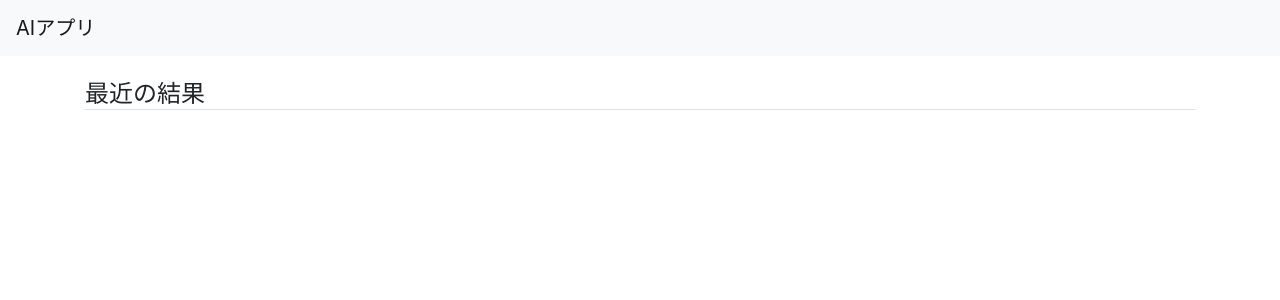
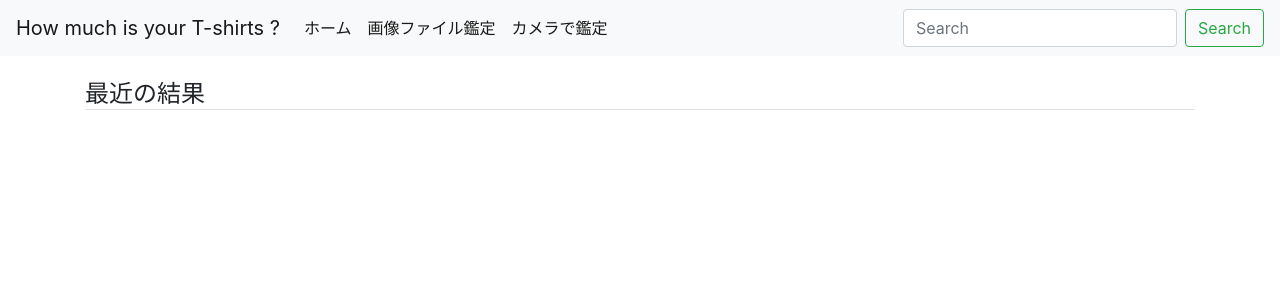
Before and after one commit to yunakkano/T-shirts_AI, a Django app: page / in a window 1280 px wide. Shown: the top 300 px of the page. Run offline with Django 3.2, Linux system fonts and the light colour scheme; data that the repository does not hold is empty; some libraries are stand-ins or nearby versions.

Commit message:
Introduced bootstrap 4 to base.html

```diff
--- a/tshirts_ai/templates/base.html
+++ b/tshirts_ai/templates/base.html
@@ -6,17 +6,41 @@
     {% load static %}
     {% load bootstrap4 %}
     {% bootstrap_css %}
-  <link rel="stylesheet" type="text/css" href="{% static 'carbike/css/style.css' %}">
+  <link rel="stylesheet" href="https://maxcdn.bootstrapcdn.com/bootstrap/4.0.0/css/bootstrap.min.css" integrity="sha384-Gn5384xqQ1aoWXA+058RXPxPg6fy4IWvTNh0E263XmFcJlSAwiGgFAW/dAiS6JXm" crossorigin="anonymous">
     {% bootstrap_javascript jquery='full' %}
   <title>あなたのTシャツはいくら？ | {% block title %}{% endblock %}</title>
 </head>
 <body>
   <nav class="navbar navbar-expand-lg navbar-light bg-light">
-    <a class="navbar-brand" href="#">AIアプリ</a>
+    <a class="navbar-brand" href="{% url 'index' %}">How much is your T-shirts ?</a>
+    <button class="navbar-toggler" type="button" data-toggle="collapse" data-target="#navbarSupportedContent" aria-controls="navbarSupportedContent" aria-expanded="false" aria-label="Toggle navigation">
+      <span class="navbar-toggler-icon"></span>
+    </button>
+
+    <div class="collapse navbar-collapse" id="navbarSupportedContent">
+      <ul class="navbar-nav mr-auto">
+        <li class="nav-item active">
+          <a class="nav-link" href="{% url 'index' %}">ホーム<span class="sr-only">(current)</span></a>
+        </li>
+        <li class="nav-item">
+          <a class="nav-link active" href="{% url 'valuator:index' %}">画像ファイル鑑定</a>
+        </li>
+        <li class="nav-item">
+          <a class="nav-link active" href="{% url 'cam_valuator:index' %}">カメラで鑑定</a>
+        </li>
+      </ul>
+      <form class="form-inline my-2 my-lg-0">
+        <input class="form-control mr-sm-2" type="search" placeholder="Search" aria-label="Search">
+        <button class="btn btn-outline-success my-2 my-sm-0" type="submit">Search</button>
+      </form>
+    </div>
   </nav>
   <div class="container">
     {% block content %}
     {% endblock %}
   </div>
+  <script src="https://code.jquery.com/jquery-3.2.1.slim.min.js" integrity="sha384-KJ3o2DKtIkvYIK3UENzmM7KCkRr/rE9/Qpg6aAZGJwFDMVNA/GpGFF93hXpG5KkN" crossorigin="anonymous"></script>
+  <script src="https://cdnjs.cloudflare.com/ajax/libs/popper.js/1.12.9/umd/popper.min.js" integrity="sha384-ApNbgh9B+Y1QKtv3Rn7W3mgPxhU9K/ScQsAP7hUibX39j7fakFPskvXusvfa0b4Q" crossorigin="anonymous"></script>
+  <script src="https://maxcdn.bootstrapcdn.com/bootstrap/4.0.0/js/bootstrap.min.js" integrity="sha384-JZR6Spejh4U02d8jOt6vLEHfe/JQGiRRSQQxSfFWpi1MquVdAyjUar5+76PVCmYl" crossorigin="anonymous"></script>
 </body>
 </html>
```
